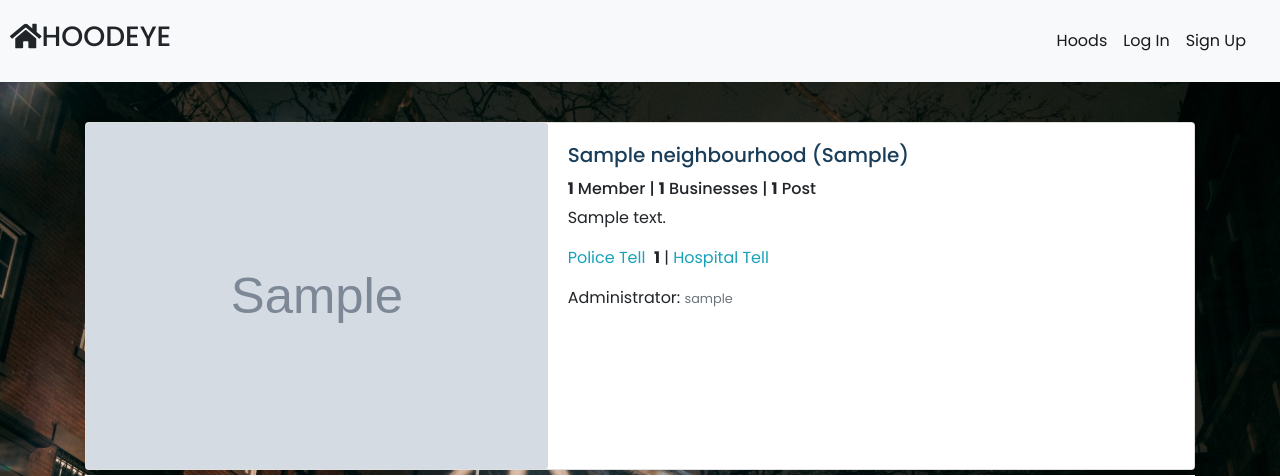
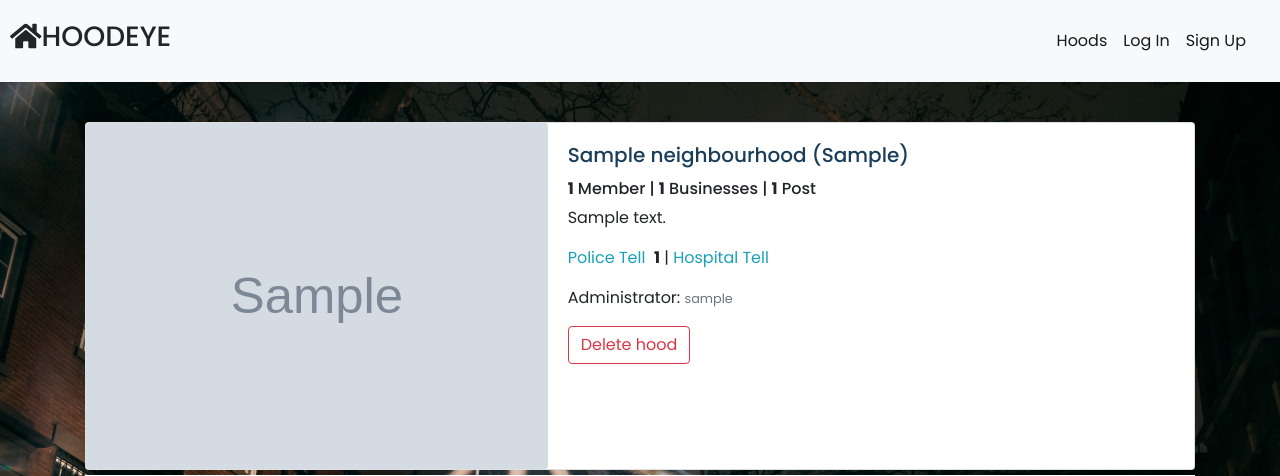
Before and after one commit to Kiru-axis/Neighbourhood, a Django app: page /single-hood/1 in a window 1280 px wide. Shown: the top 476 px of the page. Run offline with Django 3.2, Linux system fonts and the light colour scheme; tables that the repository leaves empty hold one stand-in row (values such as "Sample post"); grey boxes marked "Sample" are stand-in pictures; some libraries are stand-ins or nearby versions.

Commit message:
business and posts view functions

```diff
--- a/hood/templates/hood/single_hood.html
+++ b/hood/templates/hood/single_hood.html
@@ -25,7 +25,8 @@
                                 <span class="text-info">Hospital Tell</span> <strong>{{hood.health_tell}}</strong></p>
                             <p class="card-text">Administrator: <small class="text-muted">
                                 {{ hood.admin.user.username }}</small></p>
-                        </div>
+                                <button class="btn btn-outline-danger">Delete hood</button>
+                            </div>
                     </div>
                 </div>
             </div>
--- a/hood/views.py
+++ b/hood/views.py
@@ -109,3 +109,35 @@ def edit_profile(request, username):
     else:
         form = UpdateProfileForm(instance=request.user.profile)
     return render(request, 'hood/editprofile.html', {'form': form})
+
+
+# posts section
+def create_post(request, hood_id):
+    hood = NeighbourHood.objects.get(id=hood_id)
+    if request.method == 'POST':
+        form = PostForm(request.POST)
+        if form.is_valid():
+            post = form.save(commit=False)
+            post.hood = hood
+            post.user = request.user.profile
+            post.save()
+            return redirect('hood/single-hood', hood.id)
+    else:
+        form = PostForm()
+    return render(request, 'hood/post.html', {'form': form})
+
+# Businesses section
+def search_business(request):
+    if request.method == 'GET':
+        name = request.GET.get("title")
+        results = Business.objects.filter(name__icontains=name).all()
+        print(results)
+        message = f'name'
+        params = {
+            'results': results,
+            'message': message
+        }
+        return render(request, 'hood/results.html', params)
+    else:
+        message = "You haven't searched for any business category"
+    return render(request, "hood/results.html")
```
